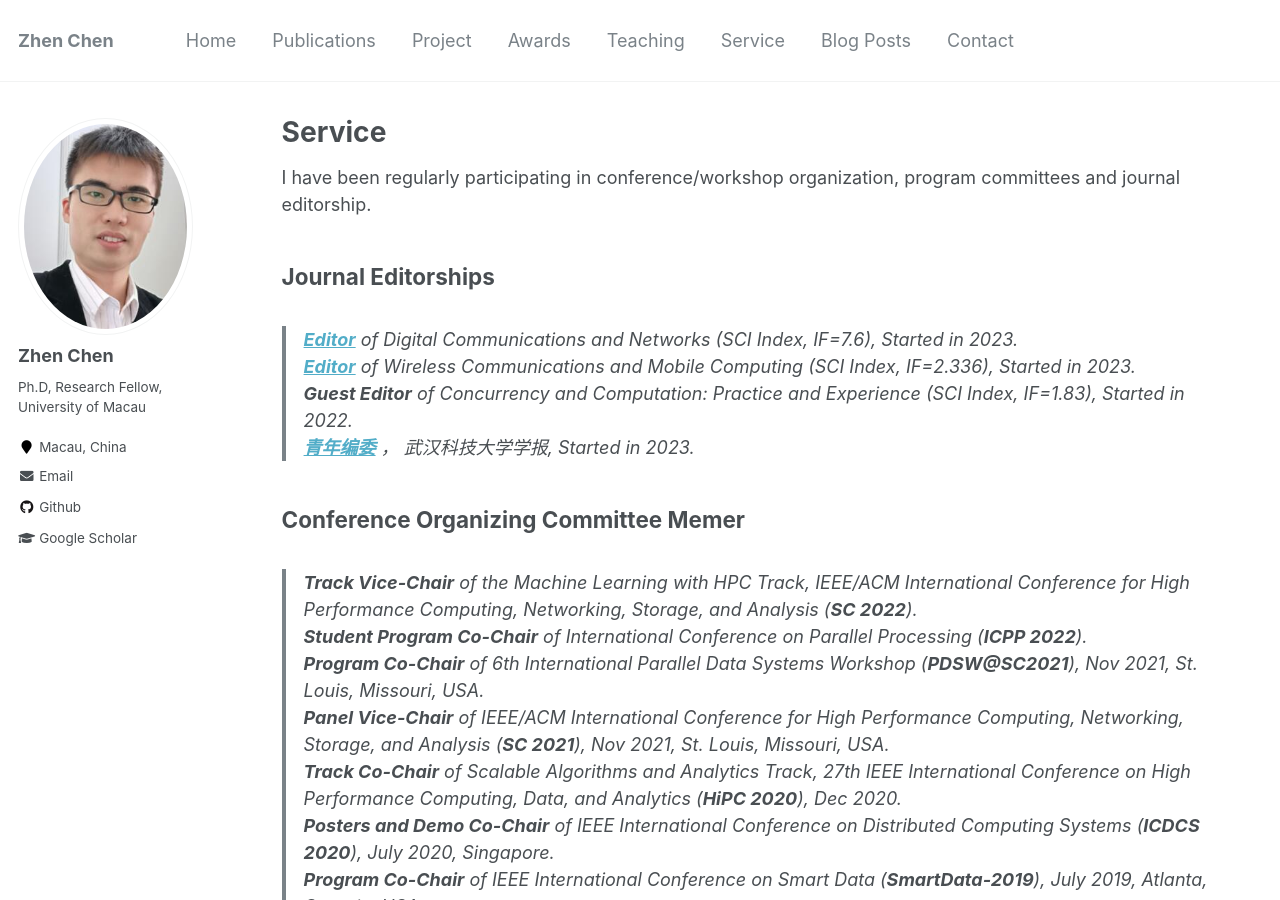
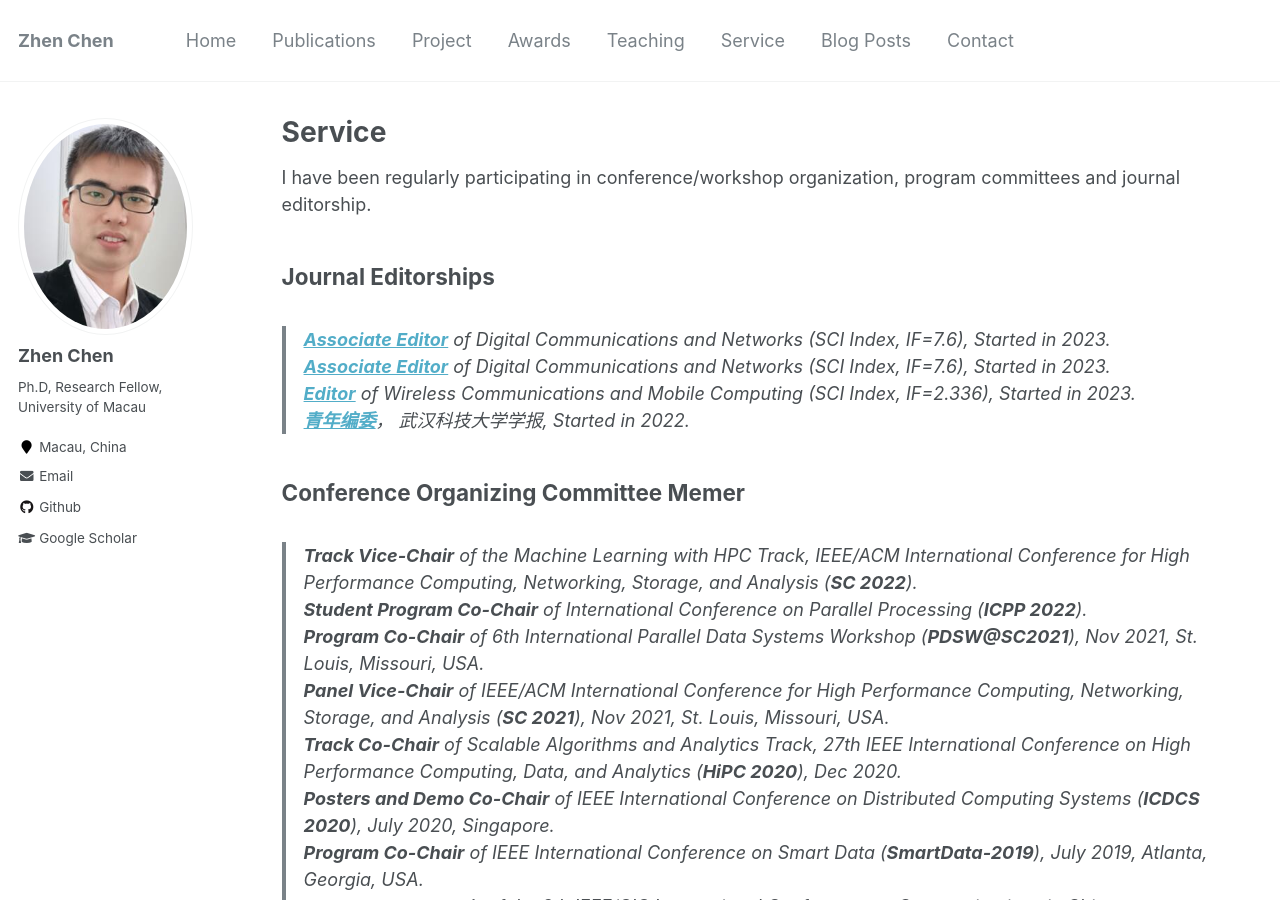
Before and after one commit to baile035/chenz_CV, a Jekyll site: the page built from _pages/service.md, in a window 1280 px wide and 900 px high. Built offline with Jekyll 4.4.1, drawn with Linux system fonts in a browser that asks for light colours.

Commit message:
Update service.md

```diff
--- a/_pages/service.md
+++ b/_pages/service.md
@@ -11,14 +11,14 @@ Journal Editorships
 ---
 
 
-
-> **<a href="https://www.keaipublishing.com/en/journals/digital-communications-and-networks/editorial-board/">Editor</a>** of Digital Communications and Networks (SCI Index, IF=7.6), Started in 2023.<br>
+> **<a href="https://www.keaipublishing.com/en/journals/digital-communications-and-networks/editorial-board/">Associate Editor</a>** of Digital Communications and Networks (SCI Index, IF=7.6), Started in 2023.<br>
+> **<a href="https://www.keaipublishing.com/en/journals/digital-communications-and-networks/editorial-board/">Associate Editor</a>** of Digital Communications and Networks (SCI Index, IF=7.6), Started in 2023.<br>
 > **<a href="https://www.hindawi.com/journals/wcmc/editors/">Editor</a>** of Wireless Communications and Mobile Computing (SCI Index, IF=2.336), Started in 2023.<br>
 <!--
 > **Associate Editor** of IEEE Transactions on Parallel and Distributed Systems (SCI Index, IF=2.69), Started in Jan 2022.<br>
+> **Guest Editor** of Concurrency and Computation: Practice and Experience (SCI Index, IF=1.83), Started in 2022.<br>
 -->
-> **Guest Editor** of Concurrency and Computation: Practice and Experience (SCI Index, IF=1.83), Started in 2022.<br>
-> **<a href="http://wkdxb.wust.edu.cn/wkd_zr/ch/reader/view_news.aspx?id=20230831144843001/">青年编委</a>**  ， 武汉科技大学学报, Started in 2023.
+> **<a href="http://wkdxb.wust.edu.cn/wkd_zr/ch/reader/view_news.aspx?id=20230831144843001/">青年编委</a>**， 武汉科技大学学报, Started in 2022.
 
 Conference Organizing Committee Memer
 ---
```
